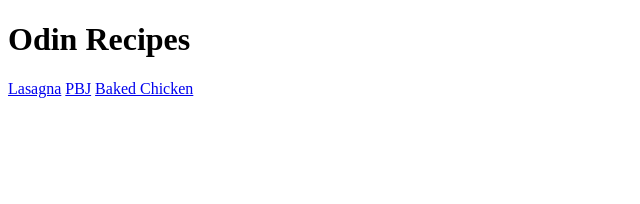
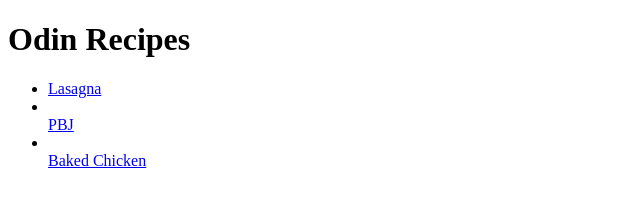
Before and after one commit to dvessels91/odin-recipes, a plain HTML site: page index.html in a window 1280 px wide. Shown: the whole page, without its empty margins (0-640 px from the left). Drawn offline with Linux system fonts and the light colour scheme.

```diff
--- a/index.html
+++ b/index.html
@@ -7,8 +7,10 @@
 </head>
 <body>
     <h1>Odin Recipes</h1>
-    <a href="recipes/lasagna.html" target="_blank">Lasagna</a>
-    <a href="recipes/pbj.html" target="_blank">PBJ</a>
-    <a href="recipes/baked_chicken.html" target="_blank">Baked Chicken</a>
+    <ul>
+    <li><a href="recipes/lasagna.html" target="_blank">Lasagna</a></li>
+    <li></li><a href="recipes/pbj.html" target="_blank">PBJ</a></li>
+    <li></li><a href="recipes/baked_chicken.html" target="_blank">Baked Chicken</a></li>
+    </ul>
 </body>
 </html>
```
Also changed, not shown: odins_recipes.txt.
